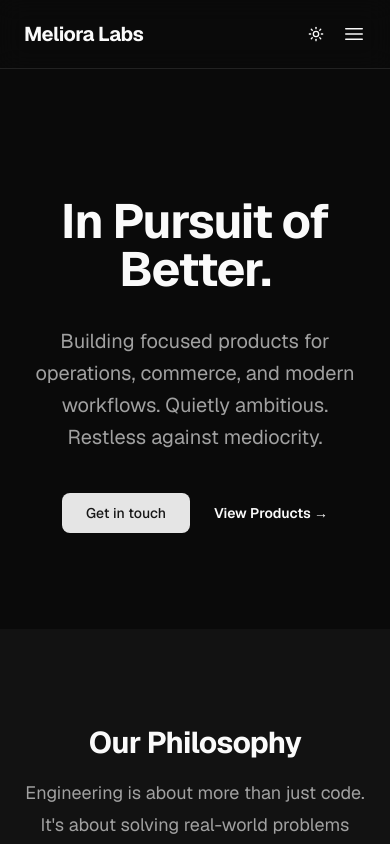
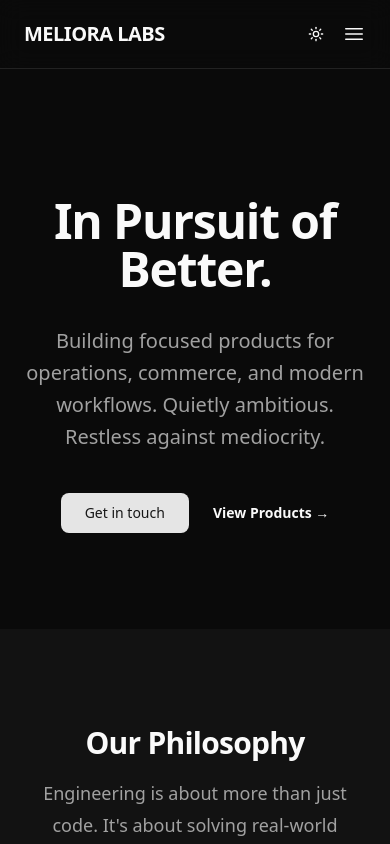
Before and after one commit to MelioraLabsIO/melioralabs-site, a Next.js app: page / in a window 390 px wide. Shown: the top 844 px of the page. Built offline with nearby package versions, Linux system fonts and the light colour scheme.

Commit message:
Replace fonts with Inter and IBM Plex Sans, add Tailwind typography extensions, and update typography styles for improved branding.

```diff
--- a/src/app/layout.tsx
+++ b/src/app/layout.tsx
@@ -1,35 +1,32 @@
-import type { Metadata } from "next";
-import { Geist, Geist_Mono } from "next/font/google";
+import {Inter, IBM_Plex_Sans} from "next/font/google";
+import type {Metadata} from "next";
+import {Header} from "@/components/site/header";
+import {Footer} from "@/components/site/footer";
+import {ThemeProvider} from "@/components/site/theme-provider";
 import "./globals.css";
-import { Header } from "@/components/site/header";
-import { Footer } from "@/components/site/footer";
-import { ThemeProvider } from "@/components/site/theme-provider";
 
-const geistSans = Geist({
-  variable: "--font-geist-sans",
+const inter = Inter({
     subsets: ["latin"],
+    variable: "--font-sans",
+    display: "swap",
 });
 
-const geistMono = Geist_Mono({
-  variable: "--font-geist-mono",
+const plex = IBM_Plex_Sans({
     subsets: ["latin"],
+    weight: ["400", "500", "600", "700"],
+    variable: "--font-heading",
+    display: "swap",
 });
 
 export const metadata: Metadata = {
-  title: "Meliora Labs | Engineering Excellence",
-  description: "Building the next generation of digital infrastructure and platforms.",
+    title: "Meliora Labs",
+    description: "In Pursuit of Better.",
 };
 
-export default function RootLayout({
-  children,
-}: Readonly<{
-  children: React.ReactNode;
-}>) {
+export default function RootLayout({children}: { children: React.ReactNode }) {
     return (
-    <html lang="en" suppressHydrationWarning>
-      <body
-        className={`${geistSans.variable} ${geistMono.variable} min-h-screen bg-background font-sans text-foreground antialiased`}
-      >
+        <html lang="en" className={`${inter.variable} ${plex.variable}`} suppressHydrationWarning>
+        <body className="min-h-screen bg-background font-sans text-foreground antialiased">
         <ThemeProvider
             attribute="class"
             defaultTheme="dark"
@@ -37,9 +34,9 @@ export default function RootLayout({
             disableTransitionOnChange
         >
             <div className="relative flex min-h-screen flex-col">
-            <Header />
+                <Header/>
                 <main className="flex-1">{children}</main>
-            <Footer />
+                <Footer/>
             </div>
         </ThemeProvider>
         </body>
--- a/src/app/page.tsx
+++ b/src/app/page.tsx
@@ -13,7 +13,7 @@ export default function HomePage() {
       <Section className="flex flex-col items-center justify-center text-center pt-32 pb-24 sm:pt-48 sm:pb-32">
         <Container>
           <div className="mx-auto max-w-3xl">
-            <h1 className="text-5xl font-bold tracking-tight sm:text-7xl text-foreground">
+            <h1 className="font-heading text-5xl sm:text-7xl font-semibold tracking-tight text-foreground">
               In Pursuit of Better.
             </h1>
             <p className="mt-8 text-xl leading-8 text-muted-foreground">
--- a/src/components/site/header.tsx
+++ b/src/components/site/header.tsx
@@ -22,7 +22,7 @@ export function Header() {
         <nav className="flex items-center justify-between py-4" aria-label="Global">
           <div className="flex lg:flex-1">
             <Link href="/" className="-m-1.5 p-1.5 text-xl font-bold tracking-tight">
-              Meliora Labs
+              MELIORA LABS
             </Link>
           </div>
 
--- /dev/null
+++ b/tailwind.config.ts
@@ -0,0 +1,13 @@
+export default {
+    theme: {
+        extend: {
+            fontFamily: {
+                sans: ["var(--font-sans)"],
+                heading: ["var(--font-heading)"],
+            },
+            letterSpacing: {
+                brand: "0.08em",
+            },
+        },
+    },
+};
```
Lines whose indentation alone changed are shown as unchanged.
